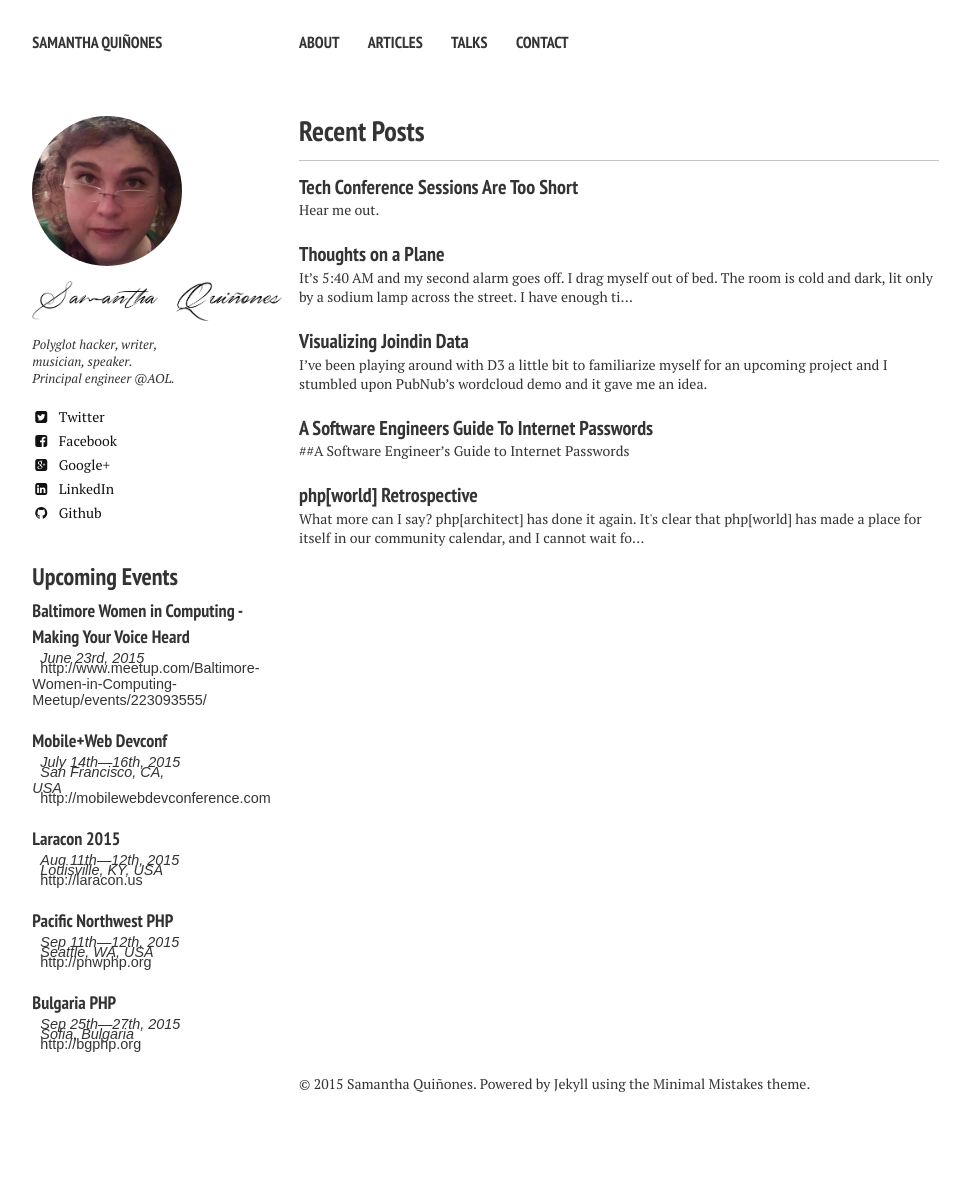
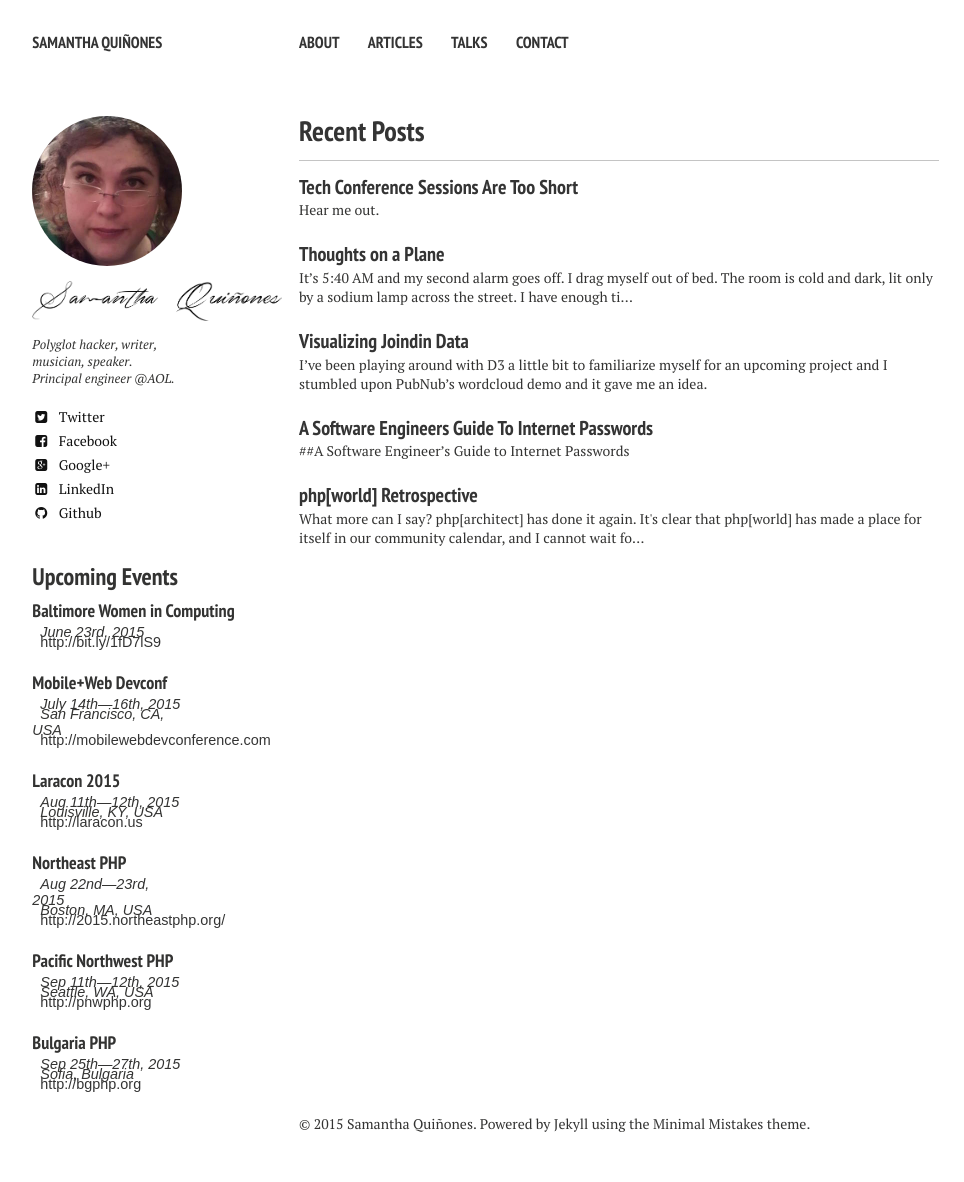
Before and after one commit to ieatkillerbees/squinones.github.io, a Jekyll site: the page built from index.md, in a window 1280 px wide. Shown: the whole page, without its empty margins (21-985 px from the left). Built offline with Jekyll 4.4.1, drawn with Linux system fonts in a browser that asks for light colours; nearby versions of some CDN libraries; before the commit the page ends 1142 px from its top, so only the background shows below that.

Commit message:
Added events

```diff
--- a/_data/events.yml
+++ b/_data/events.yml
@@ -3,9 +3,9 @@
 #   url: http://tek.phparch.net
 #   start_date: May 18th
 #   end_date: 22nd, 2015
-- name: "Baltimore Women in Computing - Making Your Voice Heard"
+- name: "Baltimore Women in Computing"
   locational: "Baltimore, MD, USA"
-  url: http://www.meetup.com/Baltimore-Women-in-Computing-Meetup/events/223093555/
+  url: http://bit.ly/1fD7lS9
   start_date: June 23rd, 2015
 - name: "Mobile+Web Devconf"
   location: "San Francisco, CA, USA"
@@ -17,6 +17,11 @@
   url: http://laracon.us
   start_date: Aug 11th
   end_date: 12th, 2015
+- name: "Northeast PHP"
+  location: "Boston, MA, USA"
+  url: http://2015.northeastphp.org/
+  start_date: Aug 22nd
+  end_date: 23rd, 2015
 - name: "Pacific Northwest PHP"
   location: "Seattle, WA, USA"
   url: http://pnwphp.org
```
